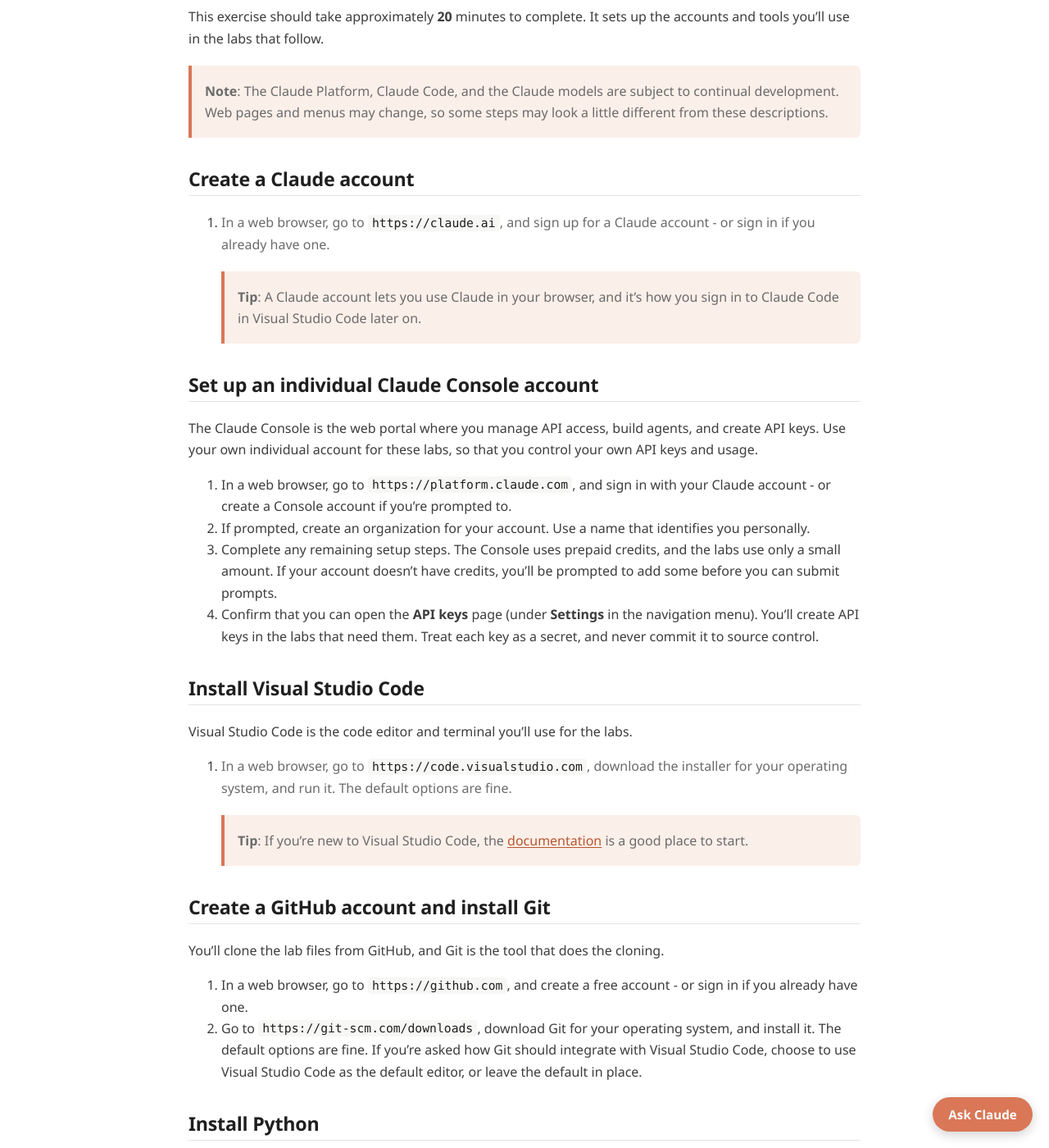
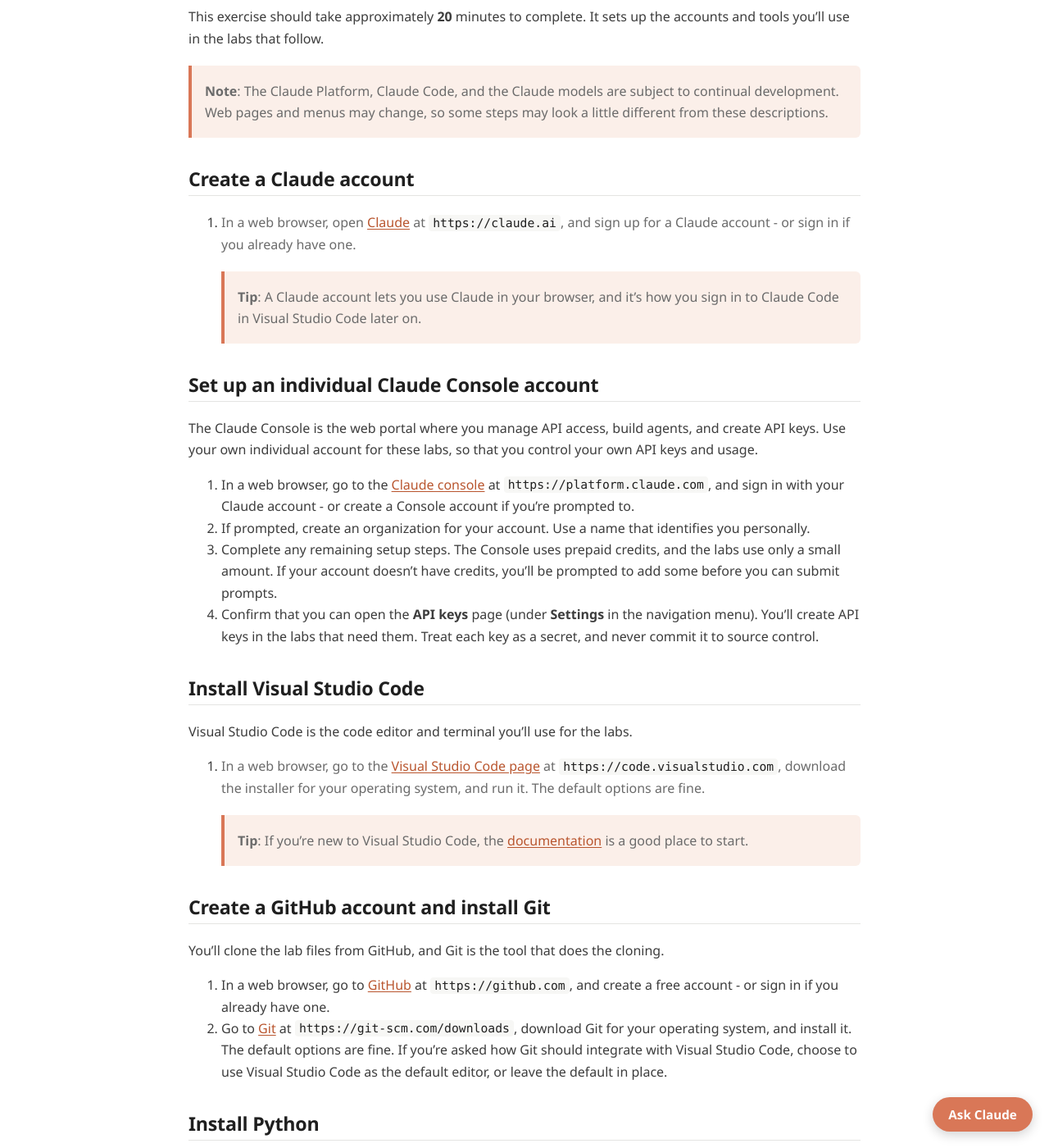
Before and after one commit to GraemeMalcolm/claude-labs, a Jekyll site: the page built from Instructions/00-get-ready-for-claude-api-development.md, in a window 1280 px wide and 1400 px high, scrolled down 222 px. Shown: the whole window at 82% size. Built offline with Jekyll 4.4.1, drawn with Linux system fonts in a browser that asks for light colours; our own code applies the rules of GitHub Pages for plain Markdown files; some of the changed text lies outside the part shown.

Commit message:
Fix hyperlinks

```diff
--- a/Instructions/00-get-ready-for-claude-api-development.md
+++ b/Instructions/00-get-ready-for-claude-api-development.md
@@ -15,7 +15,7 @@ This exercise should take approximately **20** minutes to complete. It sets up t
 
 ## Create a Claude account
 
-1. In a web browser, go to `https://claude.ai`{:target="_blank"}, and sign up for a Claude account - or sign in if you already have one.
+1. In a web browser, open [Claude](https://claude.ai){:target="_blank"} at `https://claude.ai`, and sign up for a Claude account - or sign in if you already have one.
 
     > **Tip**: A Claude account lets you use Claude in your browser, and it's how you sign in to Claude Code in Visual Studio Code later on.
 
@@ -23,7 +23,7 @@ This exercise should take approximately **20** minutes to complete. It sets up t
 
 The Claude Console is the web portal where you manage API access, build agents, and create API keys. Use your own individual account for these labs, so that you control your own API keys and usage.
 
-1. In a web browser, go to `https://platform.claude.com`{:target="_blank"}, and sign in with your Claude account - or create a Console account if you're prompted to.
+1. In a web browser, go to the [Claude console](https://platform.claude.com){:target="_blank"} at `https://platform.claude.com`, and sign in with your Claude account - or create a Console account if you're prompted to.
 1. If prompted, create an organization for your account. Use a name that identifies you personally.
 1. Complete any remaining setup steps. The Console uses prepaid credits, and the labs use only a small amount. If your account doesn't have credits, you'll be prompted to add some before you can submit prompts.
 1. Confirm that you can open the **API keys** page (under **Settings** in the navigation menu). You'll create API keys in the labs that need them. Treat each key as a secret, and never commit it to source control.
@@ -32,7 +32,7 @@ The Claude Console is the web portal where you manage API access, build agents,
 
 Visual Studio Code is the code editor and terminal you'll use for the labs.
 
-1. In a web browser, go to `https://code.visualstudio.com`{:target="_blank"}, download the installer for your operating system, and run it. The default options are fine.
+1. In a web browser, go to the [Visual Studio Code page](https://code.visualstudio.com){:target="_blank"} at `https://code.visualstudio.com`, download the installer for your operating system, and run it. The default options are fine.
 
     > **Tip**: If you're new to Visual Studio Code, the [documentation](https://code.visualstudio.com/docs){:target="_blank"} is a good place to start.
 
@@ -40,14 +40,14 @@ Visual Studio Code is the code editor and terminal you'll use for the labs.
 
 You'll clone the lab files from GitHub, and Git is the tool that does the cloning.
 
-1. In a web browser, go to `https://github.com`{:target="_blank"}, and create a free account - or sign in if you already have one.
-1. Go to `https://git-scm.com/downloads`{:target="_blank"}, download Git for your operating system, and install it. The default options are fine. If you're asked how Git should integrate with Visual Studio Code, choose to use Visual Studio Code as the default editor, or leave the default in place.
+1. In a web browser, go to [GitHub](https://github.com){:target="_blank"} at `https://github.com`, and create a free account - or sign in if you already have one.
+1. Go to [Git](https://git-scm.com/downloads){:target="_blank"} at `https://git-scm.com/downloads`, download Git for your operating system, and install it. The default options are fine. If you're asked how Git should integrate with Visual Studio Code, choose to use Visual Studio Code as the default editor, or leave the default in place.
 
 ## Install Python
 
 The labs use Python to build the client applications. You'll also create a virtual environment for each lab, so you'll need a recent version of Python 3.
 
-1. In a web browser, go to `https://www.python.org/downloads`{:target="_blank"}, and download the latest Python 3 release (version 3.12 or later).
+1. In a web browser, go to [the Python web site](https://www.python.org/downloads){:target="_blank"} at `https://www.python.org/downloads`, and download the latest Python 3 release (version 3.12 or later).
 1. Run the installer. On Windows, select the option to **add Python to PATH** before you install.
 
 ## Check your setup
```
